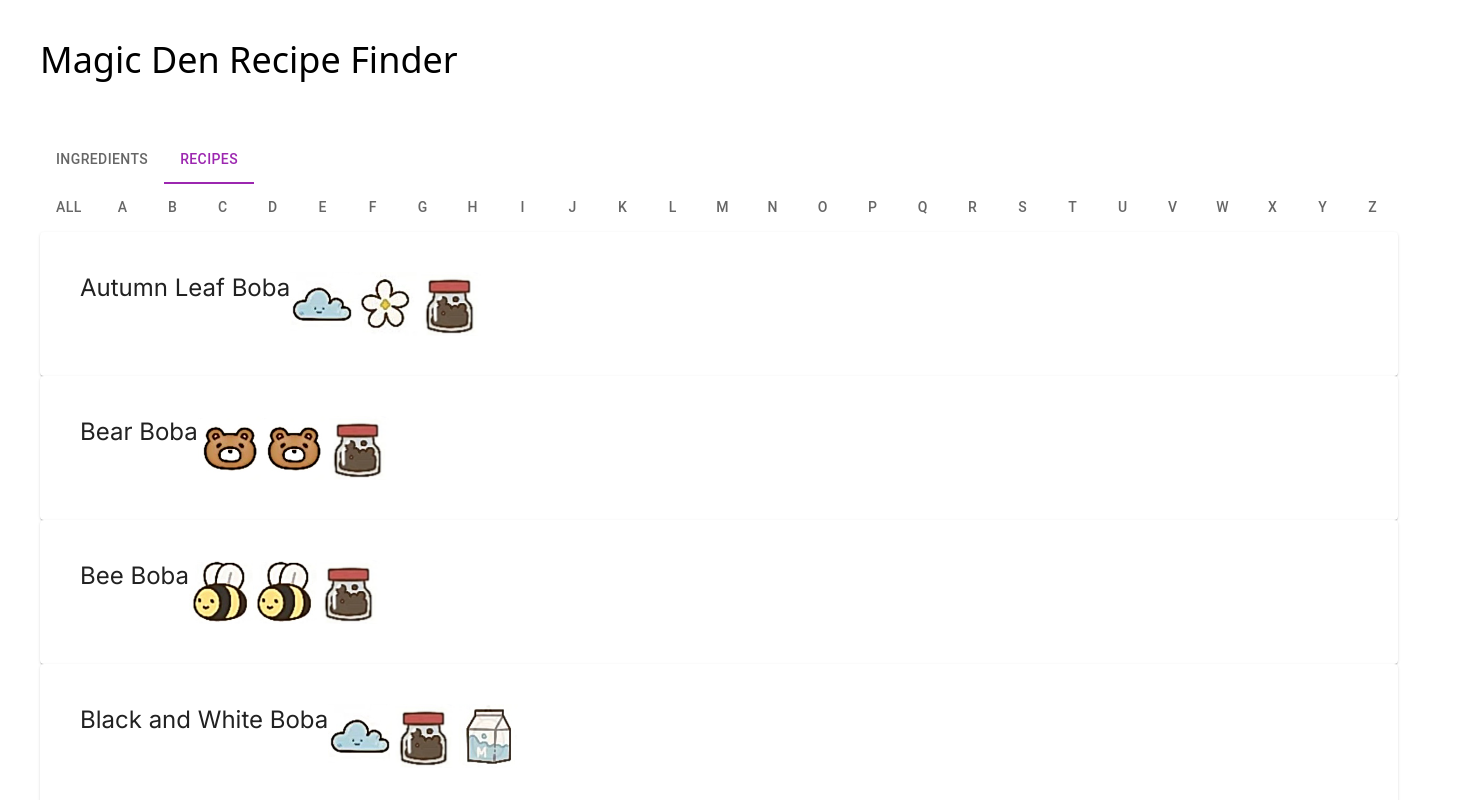
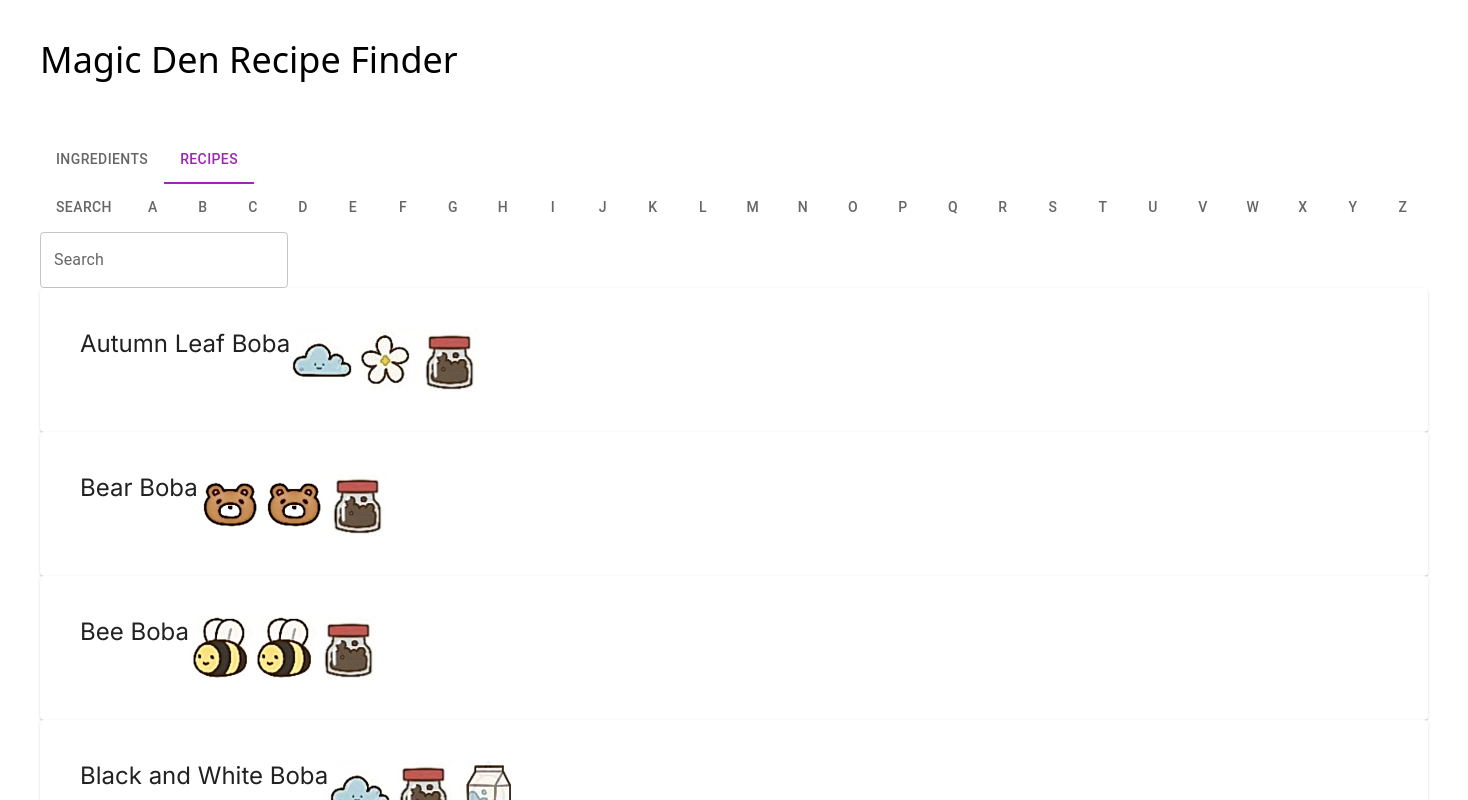
Before and after one commit to DanielRLi0505/Magic-Den-Recipe-Finder-for-Boba-Story, a Next.js app: page / in a window 1280 px wide. Both pictures are taken after a click on the tab "RECIPES". Shown: the top 800 px of the page, 1468 px wide, since content can reach past the window. Built offline with nearby package versions, Linux system fonts and the light colour scheme.

Commit message:
Search bar!!!

```diff
--- a/src/app/page.tsx
+++ b/src/app/page.tsx
@@ -1,7 +1,7 @@
 'use client';
 
 import Image from 'next/image'
-import { AppBar, Box, Button, Card, List, ListItem, ListItemText, Paper, Tab, Tabs, Typography } from '@mui/material';
+import { AppBar, Box, Button, Card, List, ListItem, ListItemText, Paper, Tab, Tabs, TextField, Typography } from '@mui/material';
 import { red } from '@mui/material/colors';
 import { SyntheticEvent, useState } from 'react';
 
@@ -150,7 +150,8 @@ function Recipe(props: RecipeProps) {
 export default function Home() {
   const [availableIngredients, setIngredients] = useState<Map<string, number>>(new Map());
   const [tab, setTab] = useState(0);
-  const [letter, setLetter] = useState('!');
+  const [letter, setLetter] = useState('?');
+  const [query, setQuery] = useState("");
   const ingredientsTab = () => {
     setTab(0);
   }
@@ -250,9 +251,12 @@ export default function Home() {
     return availableRecipes.filter((recipe) => recipe !== null);
   }
 
-  const displayAllRecipes = () => {
+  const displayRecipesBySearch = () => {
     const availableRecipes = Array.from(recipes).map(([recipeName, ingredients]) => {
-      return recipeName
+      if (recipeName.toLowerCase().includes(query.toLowerCase())) {
+        return recipeName;
+      }
+      return null;
     });
 
     return availableRecipes.filter((recipe) => recipe !== null);
@@ -359,14 +363,20 @@ export default function Home() {
             indicatorColor="secondary"
             aria-label="secondary tabs example"
             >
-              <Tab value='!' label="All" style={{minWidth: 50}}/>
+              <Tab value='?' label="Search" style={{minWidth: 50}}/>
               {Array.from(alphabet).map((letter) => (
                 <Tab value={letter} label={letter} style={{ minWidth: 50 }}/>
               ))}
             </Tabs>
-            {letter=="!" &&
+            {letter=="?" &&
               <div>
-              {displayAllRecipes().map((recipe, index) => (
+                <TextField label="Search"
+                placeholder="search"
+                sx={{borderRadius: 80}}
+                onChange={(event: React.ChangeEvent<HTMLInputElement>) => {
+                  setQuery(event.target.value);
+                }}/>
+                {displayRecipesBySearch().map((recipe, index) => (
                   <Recipe
                   name={recipe}
                   index={index}
@@ -374,8 +384,7 @@ export default function Home() {
                   ingredient2={recipes.get(recipe)[1]}
                   ingredient3={recipes.get(recipe)[2]}/>
                 ))}
-            </div>
-            }
+              </div>}
             {displayRecipesByName().map((recipe, index) => (
               <Recipe
               name={recipe}
```
Lines whose indentation alone changed are shown as unchanged.
